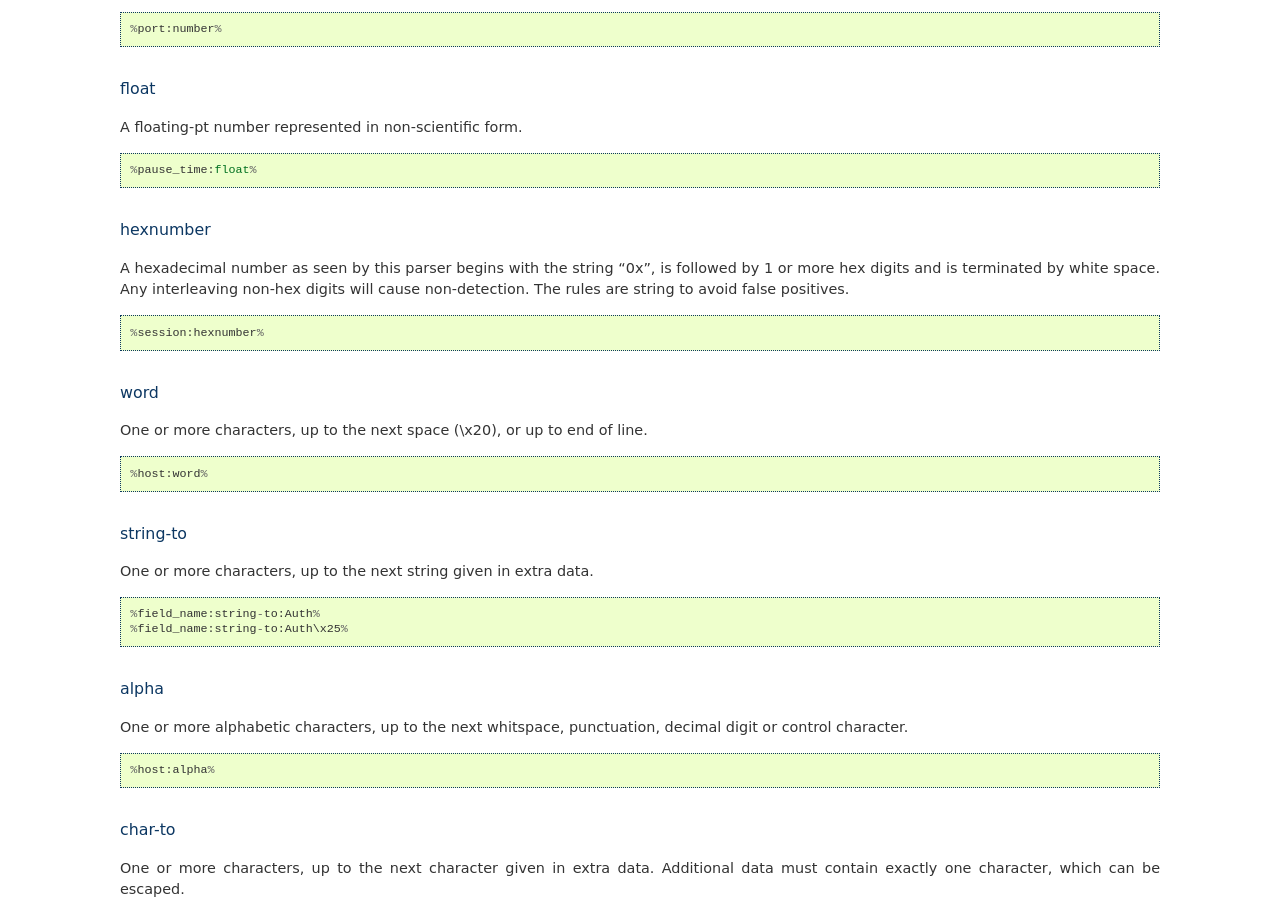
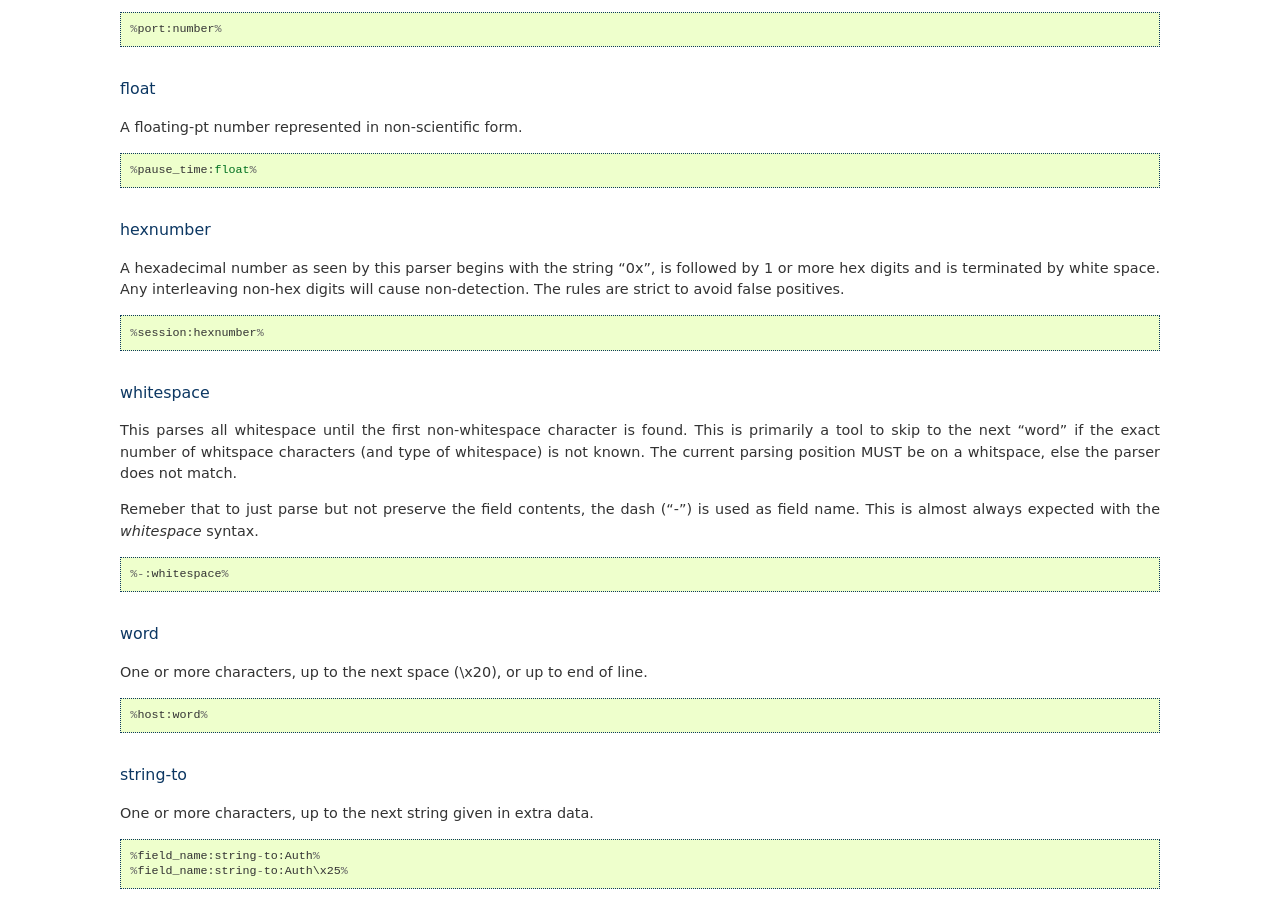
Before and after one commit to rsyslog/liblognorm, a Sphinx documentation site: the page built from doc/configuration.rst, in a window 1280 px wide and 900 px high, scrolled down 1804 px. Built offline with Sphinx 7.4.7, drawn with Linux system fonts in a browser that asks for light colours.

Commit message:
doc: add whitespace syntax
plus an unrelated typo fix

```diff
--- a/doc/configuration.rst
+++ b/doc/configuration.rst
@@ -120,11 +120,28 @@ hexnumber
 A hexadecimal number as seen by this parser begins with the string
 "0x", is followed by 1 or more hex digits and is terminated by white
 space. Any interleaving non-hex digits will cause non-detection. The
-rules are string to avoid false positives.
+rules are strict to avoid false positives.
 
 ::
 
     %session:hexnumber%
+
+whitespace
+##########
+
+This parses all whitespace until the first non-whitespace character
+is found. This is primarily a tool to skip to the next "word" if
+the exact number of whitspace characters (and type of whitespace)
+is not known. The current parsing position MUST be on a whitspace,
+else the parser does not match.
+
+Remeber that to just parse but not preserve the field contents, the
+dash ("-") is used as field name. This is almost always expected
+with the *whitespace* syntax.
+
+::
+
+    %-:whitespace%
 
 word
 ####
```
